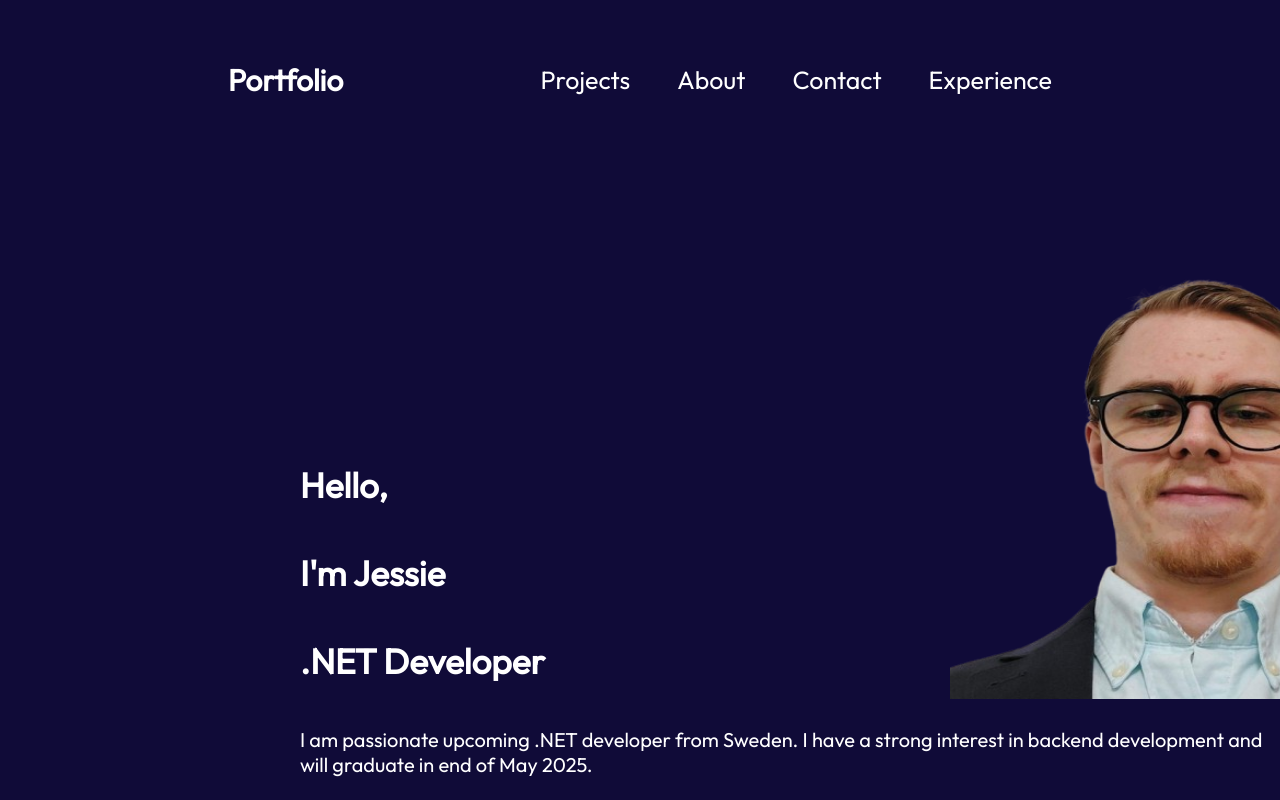
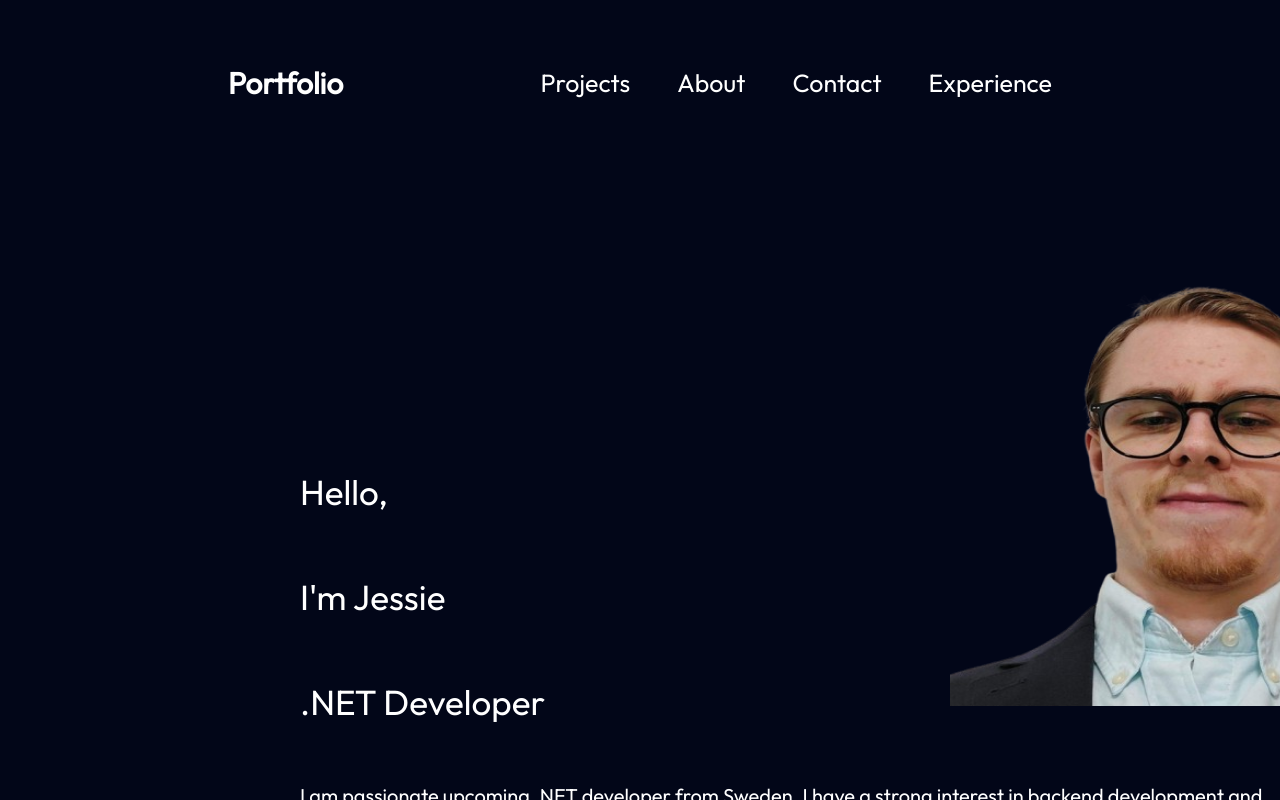
Before and after one commit to zeleron7/React-portfolio, a React (Vite) app: page / in a window 1280 px wide. Built offline with nearby package versions, Linux system fonts and the light colour scheme.

Commit message:
tailwind css

```diff
--- a/package.json
+++ b/package.json
@@ -12,9 +12,11 @@
   "dependencies": {
     "@fontsource/outfit": "^5.2.5",
     "@fontsource/roboto": "^5.2.5",
+    "@tailwindcss/vite": "^4.1.4",
     "react": "^19.0.0",
     "react-dom": "^19.0.0",
-    "react-router-dom": "^7.5.0"
+    "react-router-dom": "^7.5.0",
+    "tailwindcss": "^4.1.4"
   },
   "devDependencies": {
     "@eslint/js": "^9.22.0",
--- a/src/components/About/About.jsx
+++ b/src/components/About/About.jsx
@@ -10,7 +10,6 @@ export const About = () => {
 
       <p className={styles.about}>23 years old from Söderhamn, Sweden who is very committed and passionate about IT with a broad knowledge of computers.
         <br/> I'm currently studying to become a .NET developer in Gävle. I have a constant desire to develop and learn more. <br/> <br/> <br/> <br/> </p>
-
     </div>
 
   )
--- a/src/components/About/About.module.css
+++ b/src/components/About/About.module.css
@@ -1,4 +1,5 @@
 @import "../../vars.css";
+@import "tailwindcss";
 
 .aboutTitle {
     color: var(--color-text);
--- a/src/vars.css
+++ b/src/vars.css
@@ -5,7 +5,7 @@
     --color-primary: #576cbc;
     --color-secondary: #1a376d;
     --color-dark: #0b24447;
-    --color-bg: #100b38;
+    --color-bg: oklch(12.9% 0.042 264.695);
 
     /*fonts*/
     --font-robot: "Roboto";
--- a/vite.config.js
+++ b/vite.config.js
@@ -1,9 +1,10 @@
 import { defineConfig } from 'vite'
 import react from '@vitejs/plugin-react'
+import tailwindcss from '@tailwindcss/vite'
 
 // https://vite.dev/config/
 export default defineConfig({
-  plugins: [react()],
+  plugins: [react(), tailwindcss()],
   css: {
     modules: {
       localsConvention: "camelCase",
```
Also changed, not shown: 1 other file (tests, documents, lock files or other folders).
